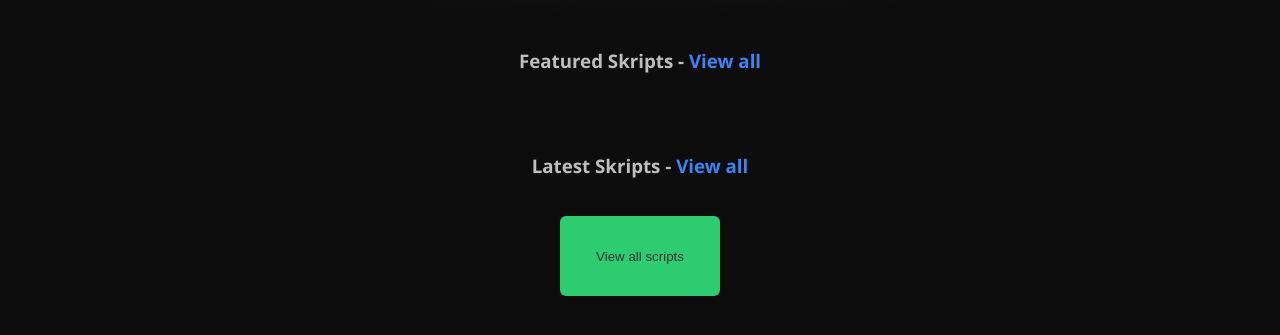
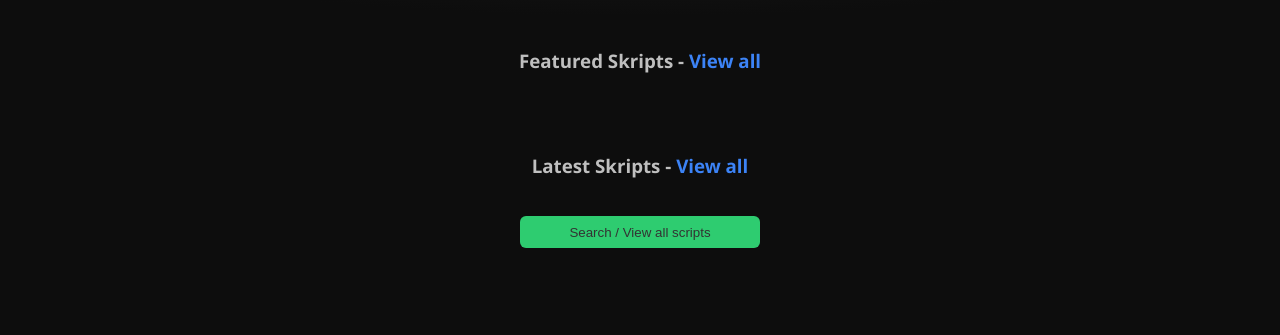
Before and after one commit to chjk-studios/SKit, a plain HTML site: page index.html in a window 1280 px wide. Shown: the part 227-562 px from the top of the page. Drawn offline with Linux system fonts and the light colour scheme; no server answers.

Commit message:
wow cool button

```diff
--- a/_assets/css/main.css
+++ b/_assets/css/main.css
@@ -1,6 +1,5 @@
 html {
   scroll-behavior: smooth;
-  height: 100%;
   margin: 0;
 }
 
--- a/index.html
+++ b/index.html
@@ -43,7 +43,7 @@
     <div class="grid" id="latest">
     </div>
 
-    <button style="width: 10rem; height: 5rem; align-self: center;" type="button" onclick="location.href = '/all.html'">View all scripts</button>
+    <button style="width: 15rem; height: 2rem; align-self: center; margin-bottom: 10px;" type="button" onclick="location.href = '/all.html'">Search / View all scripts</button>
     <script src="/_assets/js/constants.js"></script>
     <script src="/_assets/js/api.js"></script>
     <script src="/_assets/js/cards.js"></script>
```
